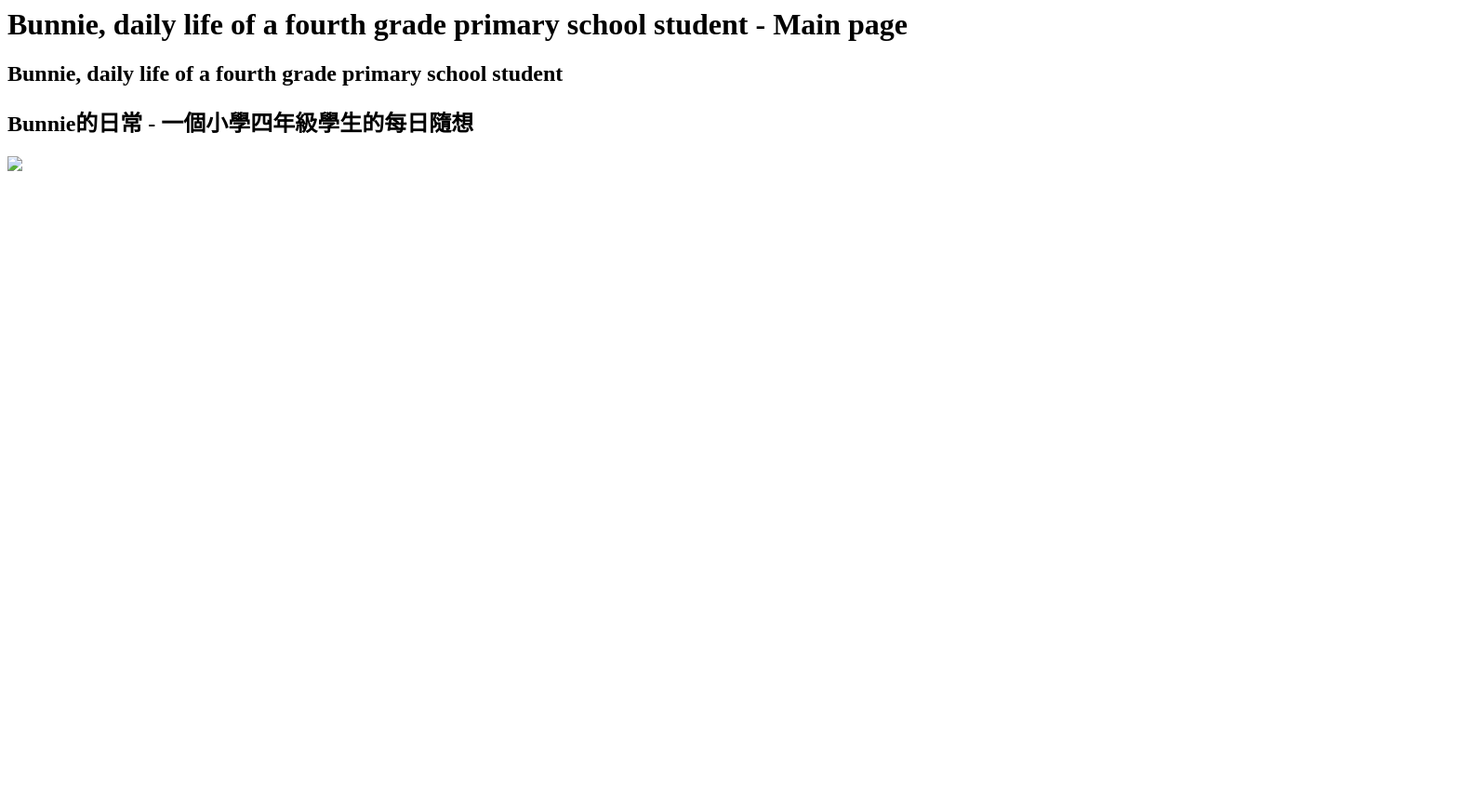
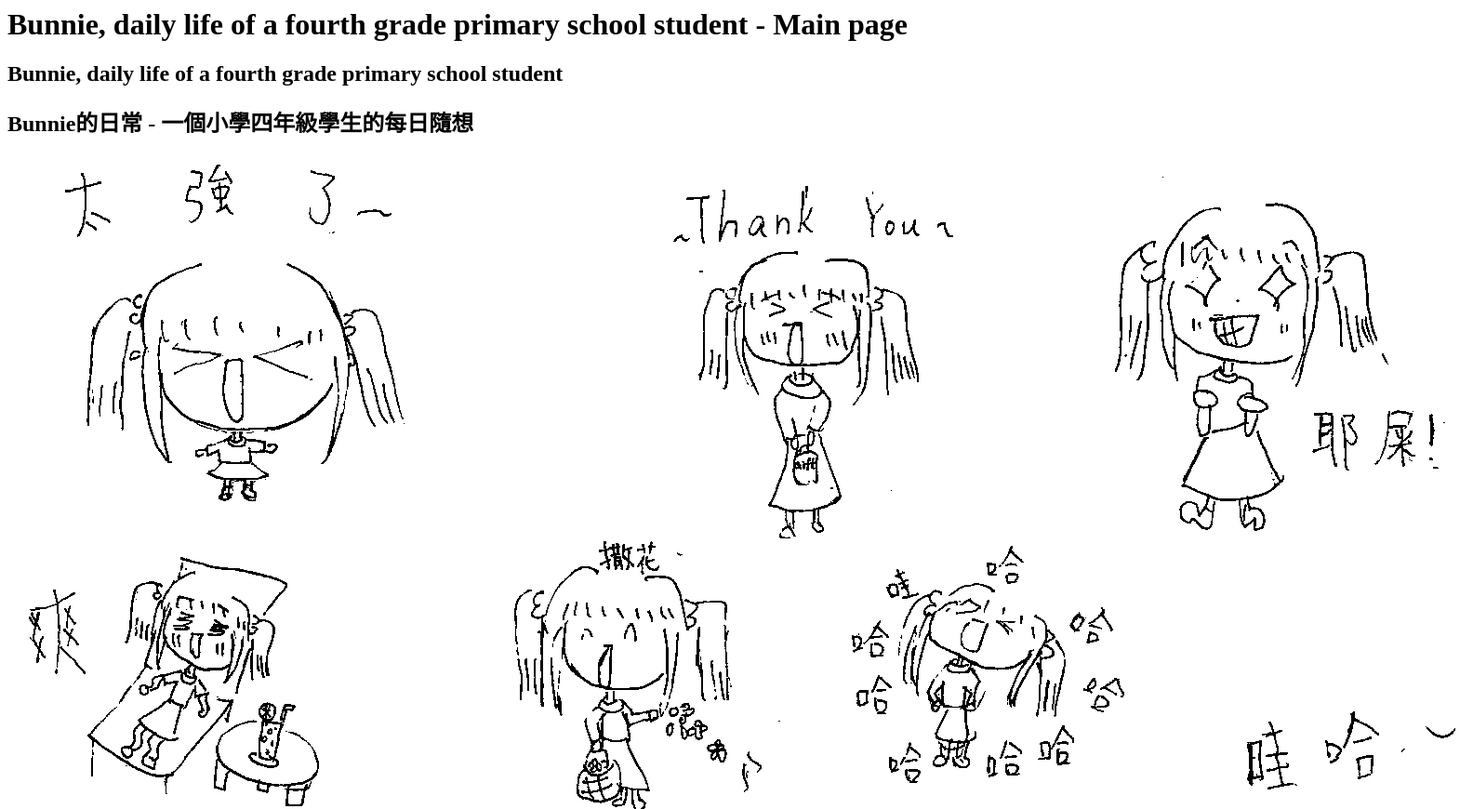
Before and after one commit to nkchang/nkchang.github.io, a plain HTML site: page index.html in a window 1280 px wide. Shown: the top 870 px of the page at 93% size, 1584 px wide, since content can reach past the window. Before the commit the page ends 800 px from the top, so only its background shows below. Drawn offline with Linux system fonts and the light colour scheme.

Commit message:
Modify typo on JPEG extension

```diff
--- a/index.html
+++ b/index.html
@@ -18,6 +18,6 @@ function ShowTime(){
     <h1>Bunnie, daily life of a fourth grade primary school student - Main page</h1>
     <h2>Bunnie, daily life of a fourth grade primary school student</h2>
     <h2>Bunnie的日常 - 一個小學四年級學生的每日隨想</h2>
-    <img src="./img/character_main.jpeg" />
+    <img src="./img/character_main.jpg" />
   </body>
 </html>
```
